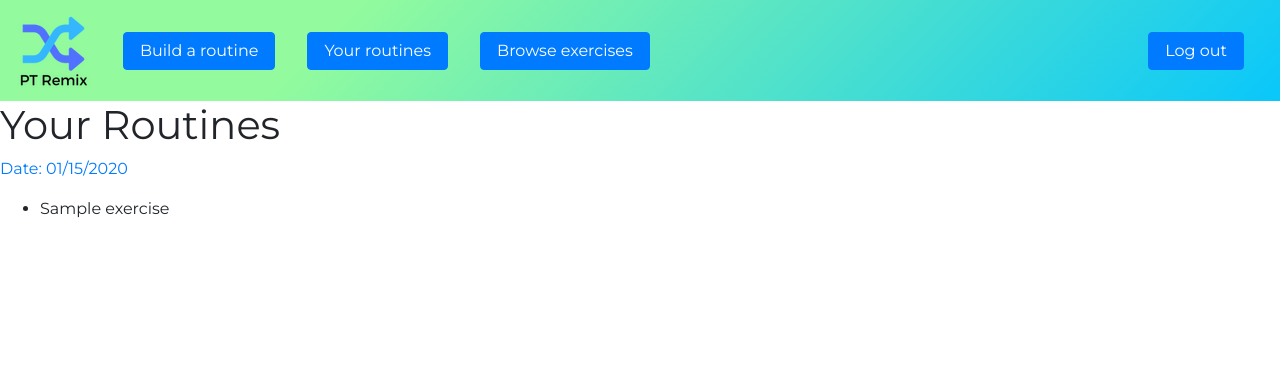
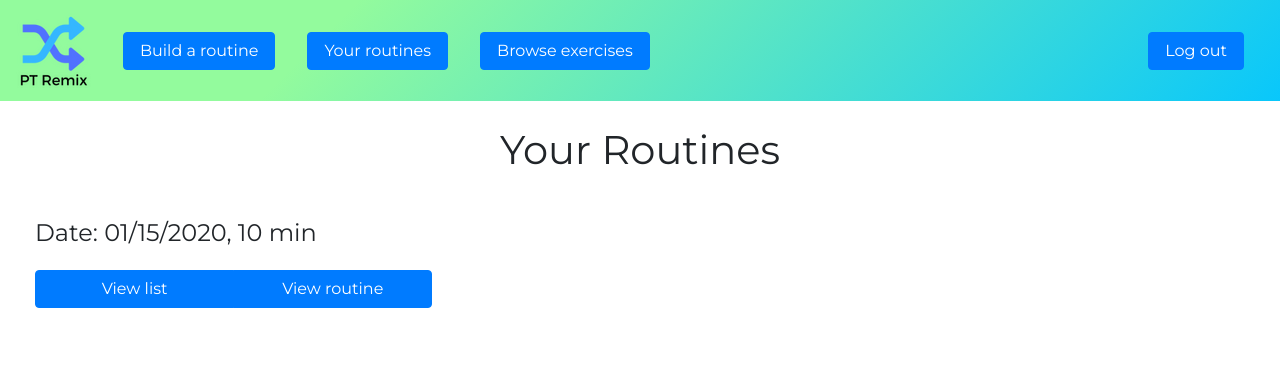
Before and after one commit to loranne/hb-capstone, a Flask app: page /your-routines in a window 1280 px wide. Shown: the top 377 px of the page. Run offline with Flask 2, Linux system fonts and the light colour scheme; the visitor is signed in with stand-in values (Sample User, id 1); tables that the repository leaves empty hold one stand-in row (values such as "Sample post"); some libraries are stand-ins or nearby versions.

Commit message:
styling finally finished, added buttons to collapse exercise list on routines page

```diff
--- a/static/css/base.css
+++ b/static/css/base.css
@@ -69,6 +69,10 @@
     text-align: center;
 }
 
+.exercise-title {
+    margin-top: 25px;
+}
+
 body {
     font-family: 'Montserrat', 'sans-serif';
 }
@@ -79,3 +83,8 @@ body {
     margin-bottom: -7px;
     vertical-align: text-bottom;
 }
+
+.btn-group {
+    margin-top: 10px;
+    margin-bottom: 50px;
+}
--- a/templates/base.html
+++ b/templates/base.html
@@ -68,6 +68,7 @@
             </li>
           </ul>
         </div>
+        {% endif %}
       </nav>
         <!-- <ul>
           <li><a href="/">Home</a></li>
@@ -76,7 +77,6 @@
           <li><a href="/your-routines">Your routines</a></li>
           <li><a href="/goodbye" name="logout">Log out</a></li>
         </ul> -->
-      {% endif %}
     {% endblock %}
 
     {% for msg in get_flashed_messages() %}
--- a/templates/routine_list.html
+++ b/templates/routine_list.html
@@ -4,16 +4,31 @@
 {% block title %}PT Remix - All your routines{% endblock %}
 
 {% block body %}
-    <h1>Your Routines</h1>
-        <div>
-        {% for routine in routines %}
-            <p><a href="/routine/{{ routine.routine_id }}">Date: {{ routine.date_created.strftime('%m/%d/%Y') }}</a></p>
-            {% for exercise in routine.exercises %}
-            <ul>
-                <li>{{ exercise.name }}</li>
-            </ul>
+<div class="container-fluid">
+    <div class="card">
+    <h1 class="card-title routine-title" style="margin-bottom: 0px;">Your Routines</h1>
+
+        <div class="card-body">
+        <div class="card">
+            {% for routine in routines %}
+            <h4 class="card-title exercise-title">Date: {{ routine.date_created.strftime('%m/%d/%Y') }}, {{ routine.duration }} min</a></h4>
+            <div class="btn-group row">
+                <button type="button" class="col-2 btn btn-primary" id="view-list" data-toggle="collapse"
+                    href="" role="button" aria-expanded="false" data-target="#collapse-text-{{ loop.index }}">View list</button>
+                <a type="button" class="col-2 btn btn-primary" id="view-routine"
+                    href="/routine/{{ routine.routine_id }}" role="button">View routine</a>
+            </div>
+            <div class="collapse" id="collapse-text-{{ loop.index }}">
+                {% for exercise in routine.exercises %}
+                <div class="card-body" style="padding: 10px">
+                    {{ exercise.name }}
+                </div>
+                {% endfor %}
+            </div>
             {% endfor %}
-        {% endfor %}
         </div>
+        </div>
+    </div>
+</div>
 
 {% endblock %}
```
Also changed, not shown: templates/all_exercises.html (+22 -11 lines), templates/homepage.html (+12 -5 lines), templates/routine.html (+2 -14 lines).
